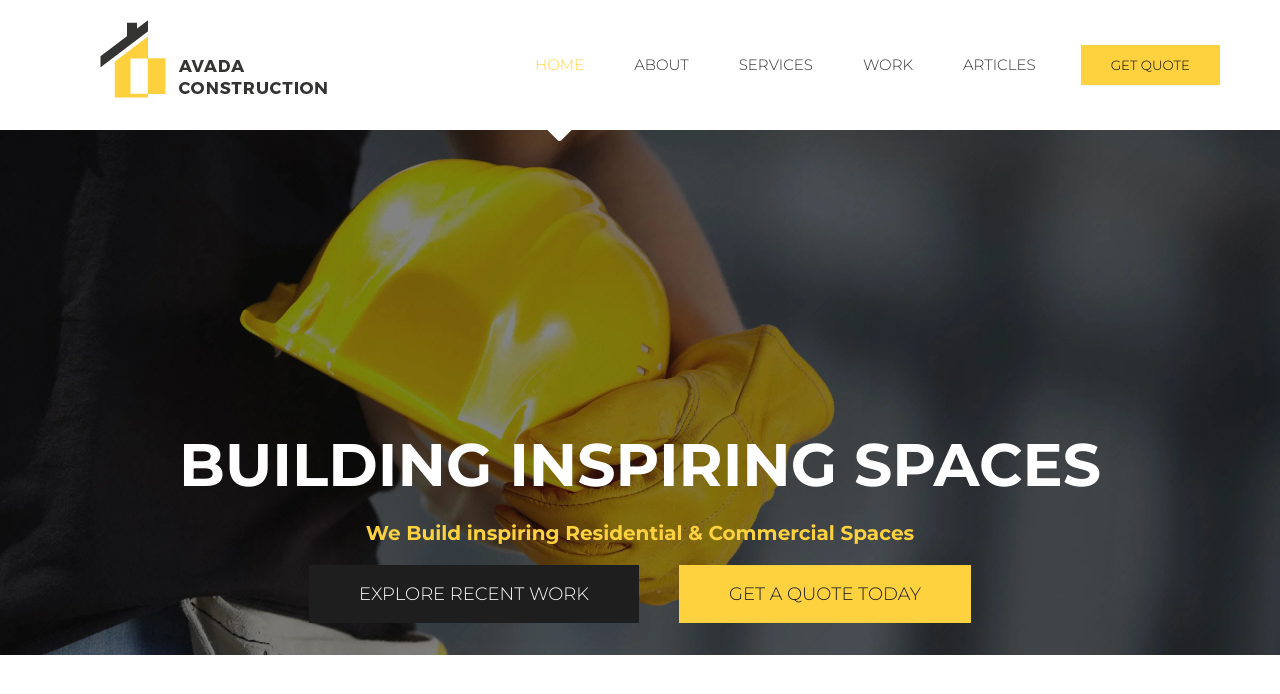
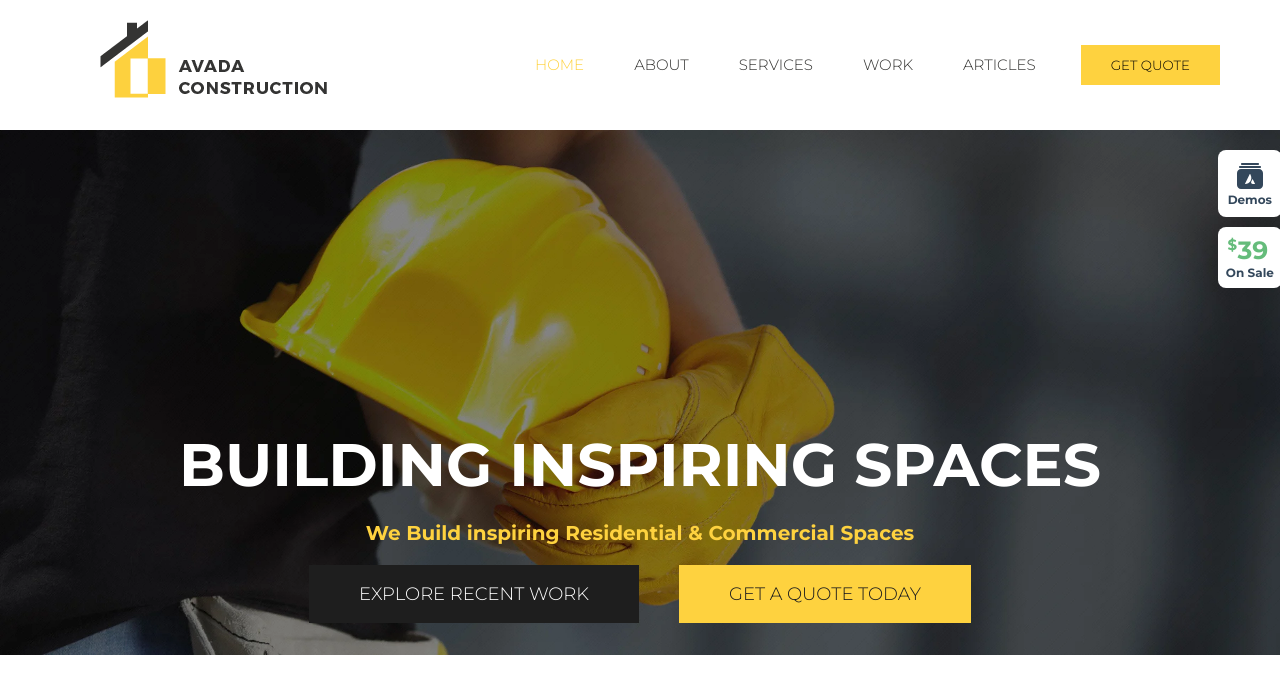
Before and after one commit to Alessandro-Rega/proj-html-vuejs, a Vue app: page / in a window 1280 px wide. Shown: the top 694 px of the page. Built offline with nearby package versions, Linux system fonts and the light colour scheme.

Commit message:
insert quadrati laterali hero

```diff
--- a/src/components/Macro/Hero.vue
+++ b/src/components/Macro/Hero.vue
@@ -5,6 +5,22 @@
       <div>
         <button class="btn">explore recent work</button>
         <button class="btn">get a quote today</button>
+      </div>
+
+      <!-- Quadrati laterali -->
+      <div class="quadrati">
+        <div class="demos">
+            <svg class="fss-after" width="32" height="32" viewBox="0 0 32 32" fill="none" xmlns="http://www.w3.org/2000/svg">
+            <path d="M26 5.99994H6C5.44772 5.99994 5 6.44765 5 6.99994C5 7.55222 5.44772 7.99994 6 7.99994H26C26.5523 7.99994 27 7.55222 27 6.99994C27 6.44765 26.5523 5.99994 26 5.99994Z"></path>
+            <path d="M24 2.99994H8C7.44772 2.99994 7 3.44765 7 3.99994C7 4.55222 7.44772 4.99994 8 4.99994H24C24.5523 4.99994 25 4.55222 25 3.99994C25 3.44765 24.5523 2.99994 24 2.99994Z"></path>
+            <path fill-rule="evenodd" clip-rule="evenodd" d="M3 12.9999C3 10.7908 4.79086 8.99994 7 8.99994H25C27.2091 8.99994 29 10.7908 29 12.9999V24.9999C29 27.2091 27.2091 28.9999 25 28.9999H7C4.79086 28.9999 3 27.2091 3 24.9999V12.9999ZM11.2142 23.9962C11.0575 23.9962 10.9524 23.8414 11.0218 23.7026L15.8007 14.1131C15.8761 13.9623 16.0883 13.9623 16.1637 14.1131L16.5247 14.8371C18.9529 19.7192 15.6459 24.0041 11.2142 23.9962ZM18.3797 19.2906C18.4531 19.1399 18.6674 19.1399 18.7428 19.2906L20.9785 23.7065C21.0459 23.8414 20.9467 24.0001 20.796 24.0001H18.8578C17.4335 24.0001 16.6896 22.6194 17.2807 21.4371L18.3797 19.2906Z"></path>
+            </svg>
+            <span>Demos</span>
+        </div>
+        <div class="sale">
+            <span>39</span>
+            <span>On Sale</span>
+        </div>
       </div>
   </div>
 </template>
@@ -33,6 +49,7 @@ export default {
     flex-direction: column;
     justify-content: center;
     align-items: center;
+    position: relative;
 
     p{
         font-size: 20px;
@@ -56,5 +73,65 @@ export default {
         background-color: $giallo;
         color: $nero;
     }
+
+    .quadrati{
+        position: absolute;
+        right: -2px;
+        top: 20px;
+    }
+
+    .demos{
+        background-color: #fff;
+        display: flex;
+        flex-direction: column;
+        justify-content: center;
+        align-items: center;
+        padding: 10px;
+        border-radius: 0.5em;
+        margin-bottom: 10px;
+        cursor: pointer;
+
+        span{
+            font-size: 12px;
+            font-weight: bolder;
+            color: #33475b;
+        }
+
+        svg{
+            fill: #33475b;
+        }
+    }
+
+    .sale{
+        background-color: #fff;
+        padding: 8px;
+        display: flex;
+        flex-direction: column;
+        justify-content: center;
+        align-items: center;
+        border-radius: 0.5em;
+        cursor: pointer;
+
+        span:first-child{
+            color: #65bc7b;
+            font-weight: bold;
+            font-size: 25px;
+            position: relative;
+            margin-left: 6px;
+
+            &::before{
+                content: "$";
+                font-size: 15px;
+                position: absolute;
+                left: -10px;
+            }
+        }
+
+        span:last-child{
+            font-size: 12px;
+            font-weight: bolder;
+            color: #33475b;
+        }
+    }
 }
 </style>
```
